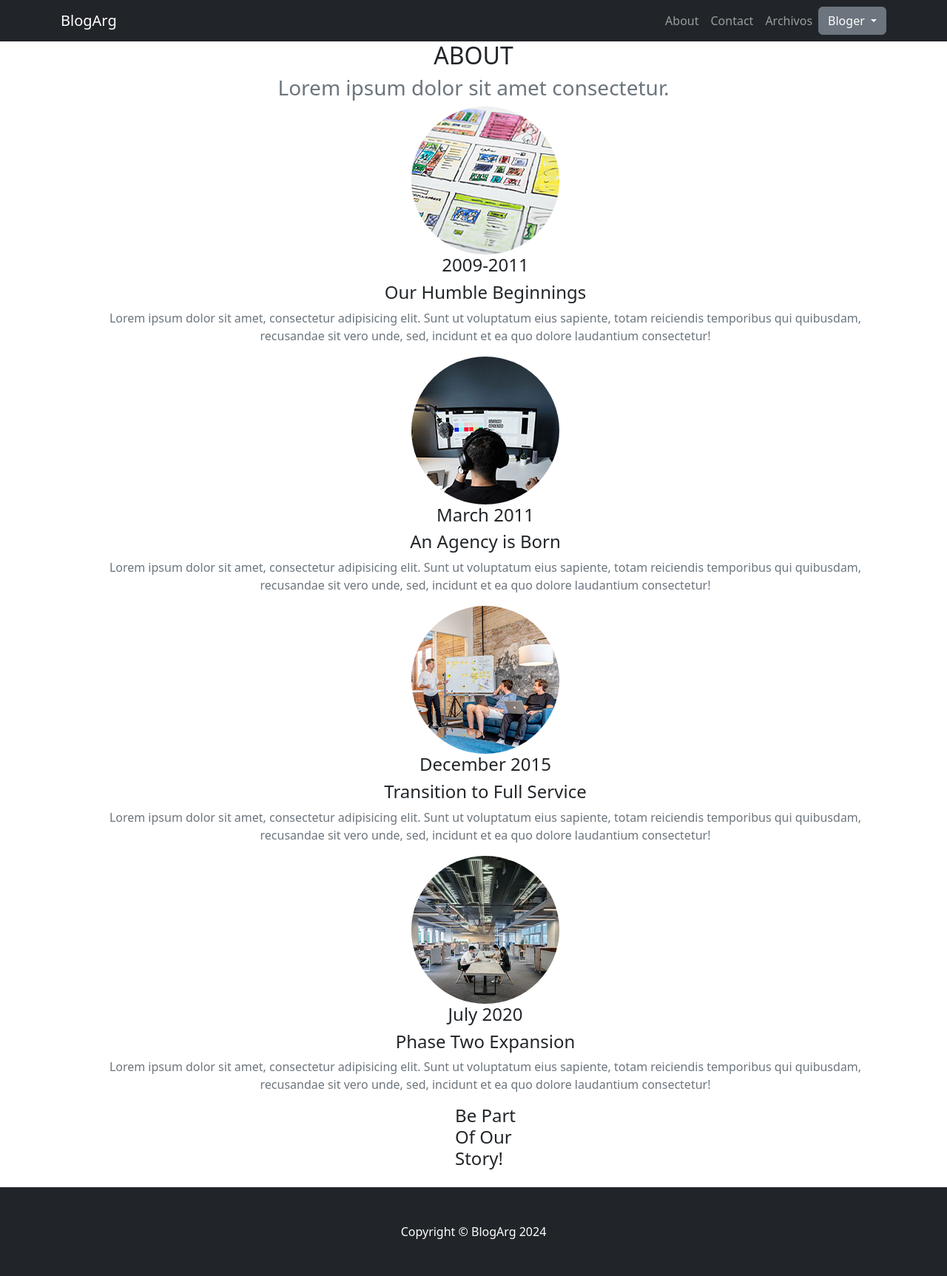
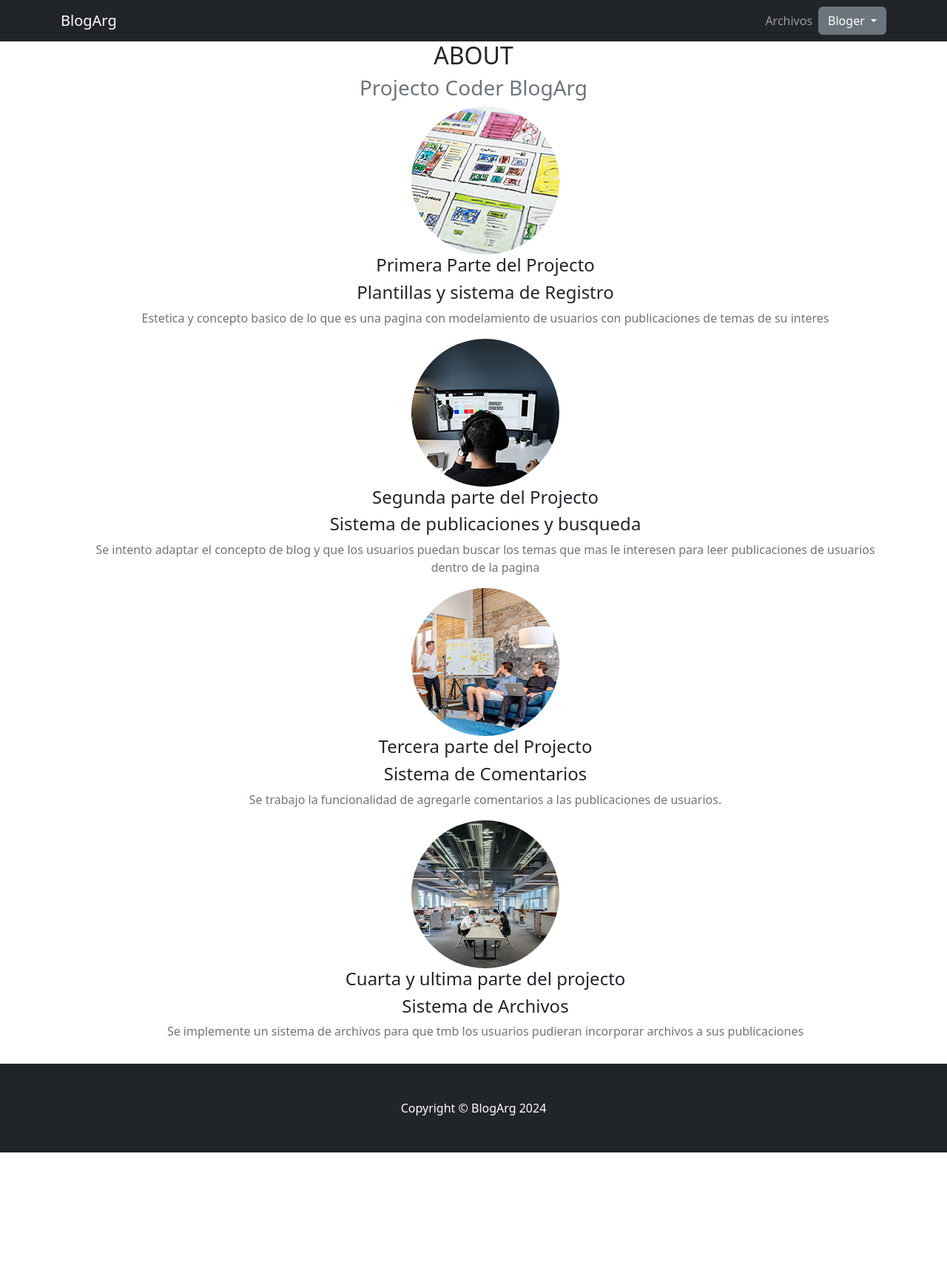
Before and after one commit to lucasDezan7/BlogArg, a Django app: page /about/ in a window 1280 px wide. Shown: the whole page at 74% size. After the commit the page ends 1558 px from the top, so only its background shows below. Run offline with Django 4.2, Linux system fonts and the light colour scheme; some libraries are stand-ins or nearby versions.

Commit message:
Pagina terminada

```diff
--- a/blog/templates/blog/about.html
+++ b/blog/templates/blog/about.html
@@ -7,58 +7,51 @@
     <div class="container">
         <div class="text-center">
             <h2 class="section-heading text-uppercase">About</h2>
-            <h3 class="section-subheading text-muted">Lorem ipsum dolor sit amet consectetur.</h3>
+            <h3 class="section-subheading text-muted">Projecto Coder BlogArg</h3>
         </div>
         <ul class="timeline">
             <li class="d-flex flex-column align-items-center">
                 <div class="timeline-image"><img class="rounded-circle img-fluid" src="{% static 'inicio/assets/img/about/1.jpg' %}" alt="..." /></div>
                 <div class="timeline-panel text-center">
                     <div class="timeline-heading">
-                        <h4>2009-2011</h4>
-                        <h4 class="subheading">Our Humble Beginnings</h4>
+                        <h4>Primera Parte del Projecto</h4>
+                        <h4 class="subheading">Plantillas y sistema de Registro</h4>
                     </div>
-                    <div class="timeline-body"><p class="text-muted">Lorem ipsum dolor sit amet, consectetur adipisicing elit. Sunt ut voluptatum eius sapiente, totam reiciendis temporibus qui quibusdam, recusandae sit vero unde, sed, incidunt et ea quo dolore laudantium consectetur!</p></div>
+                    <div class="timeline-body"><p class="text-muted">Estetica y concepto basico de lo que es una pagina con modelamiento de usuarios con publicaciones de temas de su interes</p></div>
                 </div>
             </li>
             <li class="timeline-inverted d-flex flex-column align-items-center">
                 <div class="timeline-image"><img class="rounded-circle img-fluid" src="{% static 'inicio/assets/img/about/2.jpg' %}" alt="..." /></div>
                 <div class="timeline-panel text-center">
                     <div class="timeline-heading">
-                        <h4>March 2011</h4>
-                        <h4 class="subheading">An Agency is Born</h4>
+                        <h4>Segunda parte del Projecto</h4>
+                        <h4 class="subheading">Sistema de publicaciones y busqueda</h4>
                     </div>
-                    <div class="timeline-body"><p class="text-muted">Lorem ipsum dolor sit amet, consectetur adipisicing elit. Sunt ut voluptatum eius sapiente, totam reiciendis temporibus qui quibusdam, recusandae sit vero unde, sed, incidunt et ea quo dolore laudantium consectetur!</p></div>
+                    <div class="timeline-body"><p class="text-muted">Se intento adaptar el concepto de blog  y que los usuarios puedan buscar los temas que mas le interesen para leer publicaciones de usuarios dentro de la pagina</p></div>
                 </div>
             </li>
             <li class="d-flex flex-column align-items-center">
                 <div class="timeline-image"><img class="rounded-circle img-fluid" src="{% static 'inicio/assets/img/about/3.jpg' %}" alt="..." /></div>
                 <div class="timeline-panel text-center">
                     <div class="timeline-heading">
-                        <h4>December 2015</h4>
-                        <h4 class="subheading">Transition to Full Service</h4>
+                        <h4>Tercera parte del Projecto</h4>
+                        <h4 class="subheading">Sistema de Comentarios</h4>
                     </div>
-                    <div class="timeline-body"><p class="text-muted">Lorem ipsum dolor sit amet, consectetur adipisicing elit. Sunt ut voluptatum eius sapiente, totam reiciendis temporibus qui quibusdam, recusandae sit vero unde, sed, incidunt et ea quo dolore laudantium consectetur!</p></div>
+                    <div class="timeline-body"><p class="text-muted">Se trabajo la funcionalidad de agregarle comentarios a las publicaciones de usuarios.</p></div>
                 </div>
             </li>
             <li class="timeline-inverted d-flex flex-column align-items-center">
                 <div class="timeline-image"><img class="rounded-circle img-fluid" src="{% static 'inicio/assets/img/about/4.jpg' %}" alt="..." /></div>
                 <div class="timeline-panel text-center">
                     <div class="timeline-heading">
-                        <h4>July 2020</h4>
-                        <h4 class="subheading">Phase Two Expansion</h4>
+                        <h4>Cuarta y ultima parte del projecto</h4>
+                        <h4 class="subheading">Sistema de Archivos</h4>
                     </div>
-                    <div class="timeline-body"><p class="text-muted">Lorem ipsum dolor sit amet, consectetur adipisicing elit. Sunt ut voluptatum eius sapiente, totam reiciendis temporibus qui quibusdam, recusandae sit vero unde, sed, incidunt et ea quo dolore laudantium consectetur!</p></div>
+                    <div class="timeline-body"><p class="text-muted">Se implemente un sistema de archivos para que tmb los usuarios pudieran incorporar archivos a sus publicaciones</p></div>
                 </div>
             </li>
             <li class="timeline-inverted d-flex flex-column align-items-center">
                 <div class="timeline-image">
-                    <h4>
-                        Be Part
-                        <br />
-                        Of Our
-                        <br />
-                        Story!
-                    </h4>
                 </div>
             </li>
         </ul>
--- a/blog/templates/blog/base.html
+++ b/blog/templates/blog/base.html
@@ -23,8 +23,6 @@
                 </button>
                 <div class="collapse navbar-collapse" id="navbarSupportedContent">
                     <ul class="navbar-nav ms-auto mb-2 mb-lg-0">
-                        <li class="nav-item"><a class="nav-link" href="{% url 'About' %}">About</a></li>
-                        <li class="nav-item"><a class="nav-link" href="{% url 'contacto' %}">Contact</a></li>
                         <li class="nav-item"><a class="nav-link" href="{% url 'archivo_lista' %}">Archivos</a></li>
                     </ul>
 
```
Also changed, not shown: blog/templates/blog/contact.html (+2 -6 lines), blog/templates/blog/inicio.html (+39 -5 lines), db.sqlite3.
